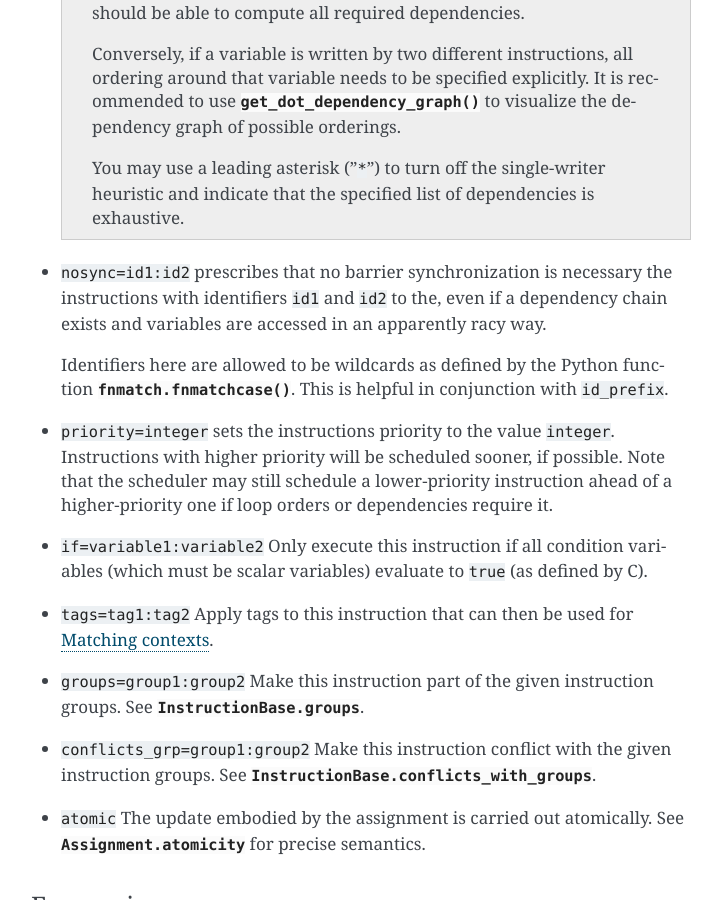
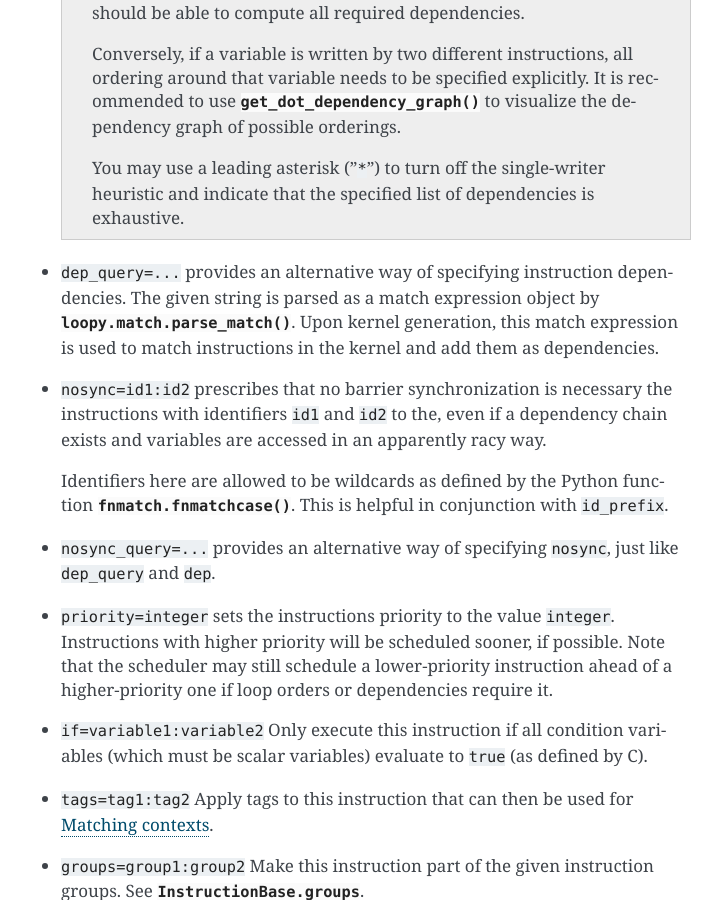
Before and after one commit to inducer/loopy, a Sphinx documentation site: the page built from doc/ref_kernel.rst, in a window 1280 px wide and 900 px high, scrolled down 4655 px. Shown: the whole window, without its empty margins (389-1111 px from the left). Built offline with Sphinx 7.4.7, drawn with Linux system fonts in a browser that asks for light colours.

Commit message:
Add *_query to the documentation of the textual language

```diff
--- a/doc/ref_kernel.rst
+++ b/doc/ref_kernel.rst
@@ -242,6 +242,12 @@ These are usually key-value pairs. The following attributes are recognized:
       heuristic and indicate that the specified list of dependencies is
       exhaustive.
 
+* ``dep_query=...`` provides an alternative way of specifying instruction
+  dependencies. The given string is parsed as a match expression object by
+  :func:`loopy.match.parse_match`. Upon kernel generation, this match
+  expression is used to match instructions in the kernel and add them as
+  dependencies.
+
 * ``nosync=id1:id2`` prescribes that no barrier synchronization is necessary
   the instructions with identifiers ``id1`` and ``id2`` to the, even if
   a dependency chain exists and variables are accessed in an apparently
@@ -250,6 +256,9 @@ These are usually key-value pairs. The following attributes are recognized:
   Identifiers here are allowed to be wildcards as defined by the Python
   function :func:`fnmatch.fnmatchcase`. This is helpful in conjunction with
   ``id_prefix``.
+
+* ``nosync_query=...`` provides an alternative way of specifying ``nosync``,
+  just like ``dep_query`` and ``dep``.
 
 * ``priority=integer`` sets the instructions priority to the value
   ``integer``. Instructions with higher priority will be scheduled sooner,
```
